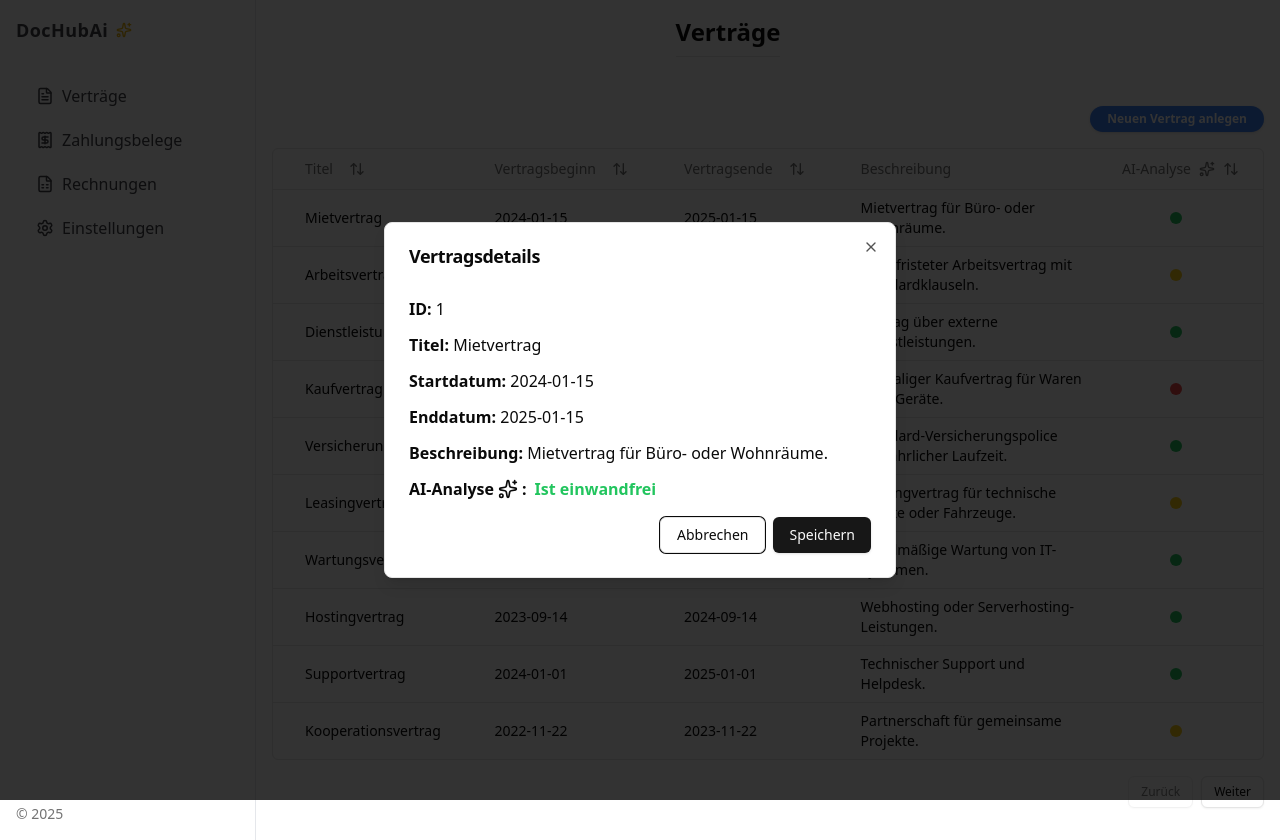
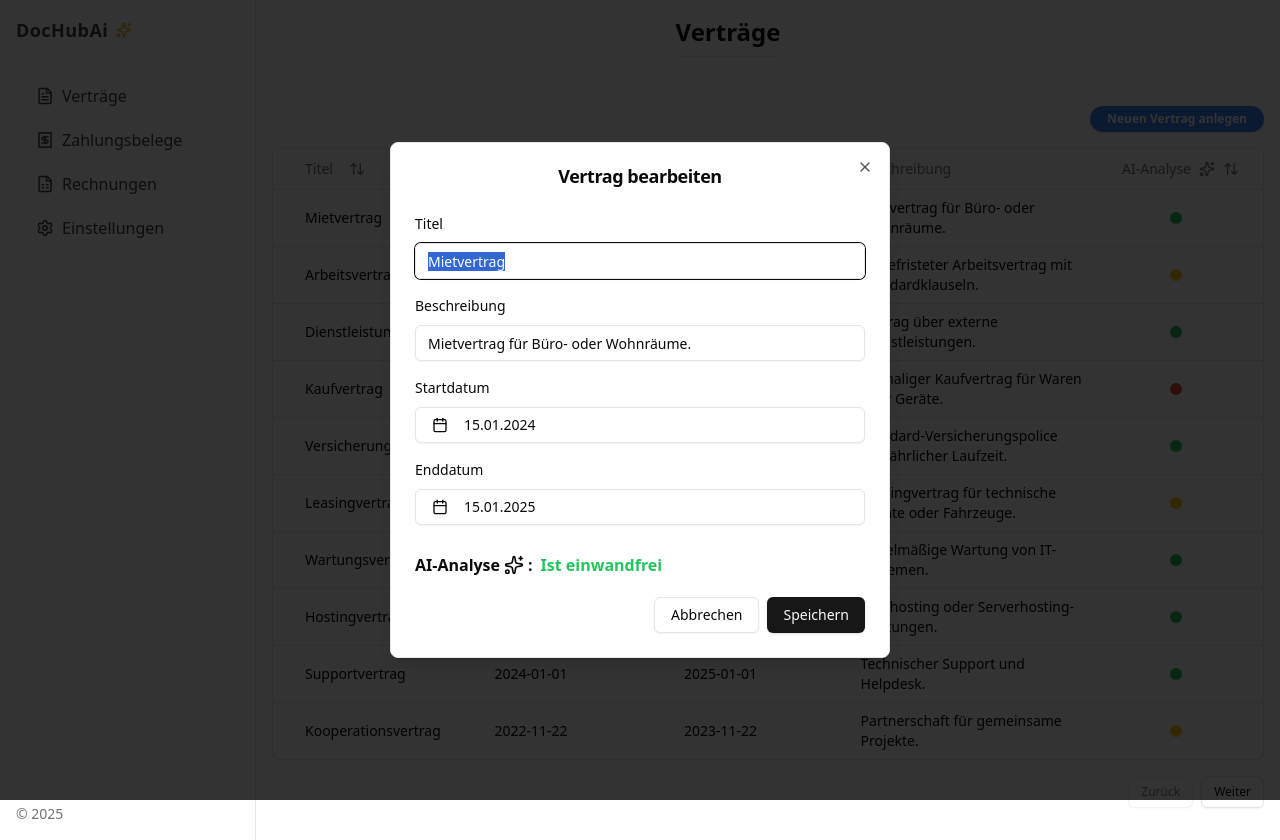
Before and after one commit to nfdevapp/dochubai, a React (Vite) app in the folder frontend/: page / in a window 1280 px wide. Both pictures are taken after a click on the element 768 px from the left and 217 px from the top of the page. Built offline with nearby package versions, Linux system fonts and the light colour scheme.

Commit message:
concract dialog add text fields + date picker

```diff
--- a/frontend/src/components/Sidebar.tsx
+++ b/frontend/src/components/Sidebar.tsx
@@ -13,7 +13,6 @@ export default function Sidebar({ onSelect }: SidebarProps): JSX.Element {
             <div className="text-lg font-semibold font-sans tracking-wide flex items-center">
                 DocHubAi
                 <Sparkles size={18} className="ml-2 h-4 w-4 text-yellow-500" />
-                {/*<Sparkles size={18} className="ml-2 text-red-600" />*/}
             </div>
 
             <nav className="flex flex-col gap-1 mt-4">
--- a/frontend/src/components/contract/ContractDialog.tsx
+++ b/frontend/src/components/contract/ContractDialog.tsx
@@ -1,9 +1,15 @@
 "use client";
 
-import { Dialog, DialogContent, DialogHeader, DialogTitle, DialogFooter } from "@/components/ui/dialog.tsx";
+import { Dialog, DialogContent, DialogHeader, DialogTitle, DialogFooter } from "@/components/ui/dialog";
 import { Button } from "@/components/ui/button";
-import type { Contract } from "@/types/Contract.tsx";
-import {Sparkles} from "lucide-react";
+import { Input } from "@/components/ui/input";
+import { Label } from "@/components/ui/label";
+import { CalendarIcon } from "lucide-react";
+import { Popover, PopoverContent, PopoverTrigger } from "@/components/ui/popover";
+import { Calendar } from "@/components/ui/calendar";
+import { format } from "date-fns";
+import { Sparkles } from "lucide-react";
+import type { Contract } from "@/types/Contract";
 
 interface ContractDialogProps {
     open: boolean;
@@ -23,43 +29,88 @@ const aiDescriptionMap: Record<number, string> = {
     3: "Weist kritische Abweichungen auf",
 };
 
-
 export default function ContractDialog({ open, onOpenChange, contract }: ContractDialogProps) {
     if (!contract) return null;
 
     return (
         <Dialog open={open} onOpenChange={onOpenChange}>
-            <DialogContent>
+            <DialogContent className="sm:max-w-[500px]">
                 <DialogHeader>
-                    <DialogTitle>Vertragsdetails</DialogTitle>
+                    <DialogTitle className="text-center w-full">Vertrag bearbeiten</DialogTitle>
                 </DialogHeader>
 
-                <div className="space-y-3 mt-4">
-                    <p><strong>ID:</strong> {contract.id}</p>
-                    <p><strong>Titel:</strong> {contract.title}</p>
-                    <p><strong>Startdatum:</strong> {contract.startDate}</p>
-                    <p><strong>Enddatum:</strong> {contract.endDate}</p>
-                    <p><strong>Beschreibung:</strong> {contract.description}</p>
-                    <p className="flex items-center gap-2">
+                <form className="space-y-5 mt-4" onSubmit={(e) => e.preventDefault()}>
+                    <div className="grid gap-3">
+                        <Label htmlFor="title">Titel</Label>
+                        <Input id="title" name="title" defaultValue={contract.title} />
+                    </div>
+
+                    <div className="grid gap-3">
+                        <Label htmlFor="description">Beschreibung</Label>
+                        <Input id="description" name="description" defaultValue={contract.description} />
+                    </div>
+
+                    <div className="grid gap-3">
+                        <Label>Startdatum</Label>
+                        <Popover>
+                            <PopoverTrigger asChild>
+                                <Button
+                                    variant="outline"
+                                    className="w-full justify-start text-left font-normal"
+                                >
+                                    <CalendarIcon className="mr-2 h-4 w-4" />
+                                    {contract.startDate ? format(new Date(contract.startDate), "dd.MM.yyyy") : "Datum wählen"}
+                                </Button>
+                            </PopoverTrigger>
+                            <PopoverContent className="w-auto p-0">
+                                <Calendar
+                                    mode="single"
+                                    selected={contract.startDate ? new Date(contract.startDate) : undefined}
+                                />
+                            </PopoverContent>
+                        </Popover>
+                    </div>
+
+                    <div className="grid gap-3">
+                        <Label>Enddatum</Label>
+                        <Popover>
+                            <PopoverTrigger asChild>
+                                <Button
+                                    variant="outline"
+                                    className="w-full justify-start text-left font-normal"
+                                >
+                                    <CalendarIcon className="mr-2 h-4 w-4" />
+                                    {contract.endDate ? format(new Date(contract.endDate), "dd.MM.yyyy") : "Datum wählen"}
+                                </Button>
+                            </PopoverTrigger>
+                            <PopoverContent className="w-auto p-0">
+                                <Calendar
+                                    mode="single"
+                                    selected={contract.endDate ? new Date(contract.endDate) : undefined}
+                                />
+                            </PopoverContent>
+                        </Popover>
+                    </div>
+
+                    <p className="flex items-center gap-2 pt-2">
                         <strong className="flex items-center gap-1">
                             AI-Analyse
-                            <Sparkles className="h-5 w-5 inline-block" />
-                            :
+                            <Sparkles className="h-5 w-5 inline-block" />:
                         </strong>
-                        <span className={`${aiColorMap[Number(contract.aiLevel)] || "text-gray-500"} font-semibold`}>
+                        <span
+                            className={`${aiColorMap[Number(contract.aiLevel)] || "text-gray-500"} font-semibold`}
+                        >
               {aiDescriptionMap[Number(contract.aiLevel)] || "Keine Daten"}
             </span>
                     </p>
-                </div>
+
                     <DialogFooter>
                         <Button variant="outline" onClick={() => onOpenChange(false)}>
                             Abbrechen
                         </Button>
-
-                    <Button onClick={() => console.log("Speichern gedrückt")}>
-                        Speichern
-                    </Button>
+                        <Button type="submit">Speichern</Button>
                     </DialogFooter>
+                </form>
             </DialogContent>
         </Dialog>
     );
```
Lines whose indentation alone changed are shown as unchanged.
